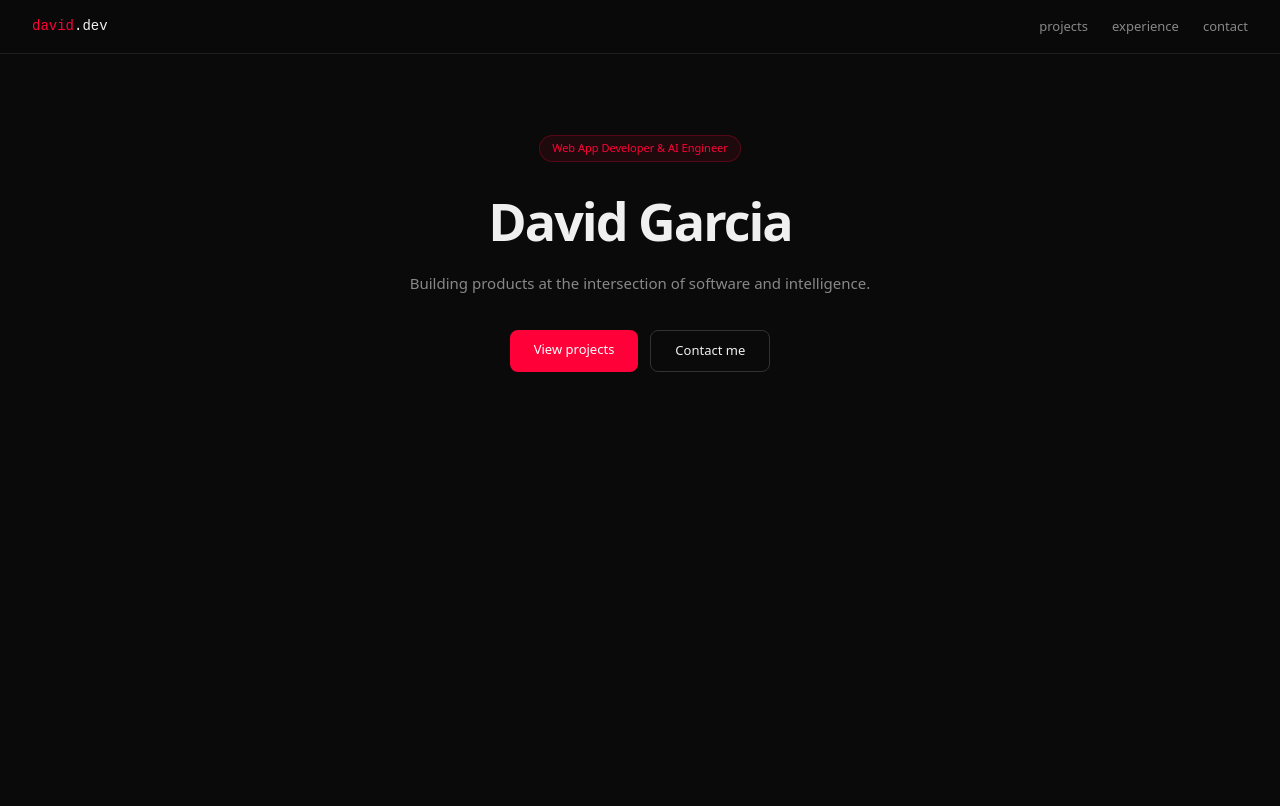
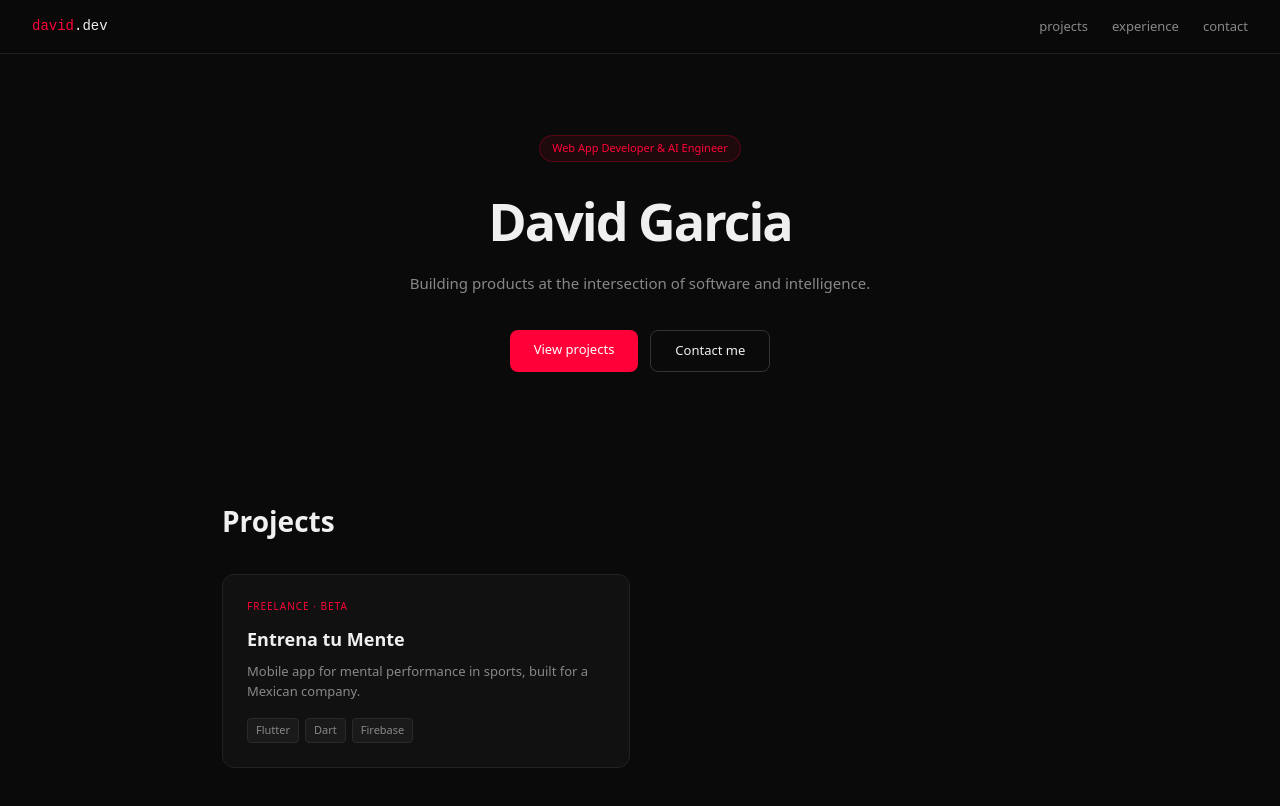
Before and after one commit to DavidGarcia131105/portfolio-david-garcia-2026, a React (Vite) app: page / in a window 1280 px wide. Shown: the top 806 px of the page. Built offline with nearby package versions, Linux system fonts and the light colour scheme.

Commit message:
feat: add ProjectCard component and Projects section

```diff
--- a/src/App.tsx
+++ b/src/App.tsx
@@ -1,11 +1,23 @@
 import Nav from './components/Nav'
 import Hero from './components/Hero'
+import ProjectCard from './components/ProjectCard'
+import { projects } from './data/projects'
 
 function App() {
   return (
     <main>
       <Nav />
       <Hero />
+      <section id="projects" style={{ padding: '64px 32px', maxWidth: 900, margin: '0 auto' }}>
+        <h2 style={{ fontSize: 28, fontWeight: 700, color: '#f0f0f0', marginBottom: 32 }}>
+          Projects
+        </h2>
+        <div style={{ display: 'grid', gridTemplateColumns: 'repeat(auto-fill, minmax(280px, 1fr))', gap: 20 }}>
+          {projects.map((project) => (
+            <ProjectCard key={project.id} project={project} />
+          ))}
+        </div>
+      </section>
     </main>
   )
 }
--- /dev/null
+++ b/src/components/ProjectCard.tsx
@@ -0,0 +1,30 @@
+import type { Project } from '../data/projects'
+
+type Props = {
+  project: Project
+}
+
+export default function ProjectCard({ project }: Props) {
+  return (
+    <div style={{ background: '#111', border: '1px solid #222', borderRadius: 12, padding: 24 }}>
+      <div style={{ display: 'flex', justifyContent: 'space-between', alignItems: 'flex-start', marginBottom: 12 }}>
+        <span style={{ fontSize: 10, color: '#FF0038', textTransform: 'uppercase', letterSpacing: 1 }}>
+          {project.category} · {project.status}
+        </span>
+      </div>
+      <h3 style={{ fontSize: 18, fontWeight: 600, color: '#f0f0f0', margin: '0 0 8px' }}>
+        {project.title}
+      </h3>
+      <p style={{ fontSize: 13, color: '#888', lineHeight: 1.6, margin: '0 0 16px' }}>
+        {project.description}
+      </p>
+      <div style={{ display: 'flex', gap: 6, flexWrap: 'wrap' }}>
+        {project.tech.map((t) => (
+          <span key={t} style={{ background: '#1a1a1a', border: '1px solid #2a2a2a', color: '#888', fontSize: 11, padding: '3px 8px', borderRadius: 4 }}>
+            {t}
+          </span>
+        ))}
+      </div>
+    </div>
+  )
+}
```
Also changed, not shown: src/data/projects.ts (renamed from src/data/projects/projects.ts).
